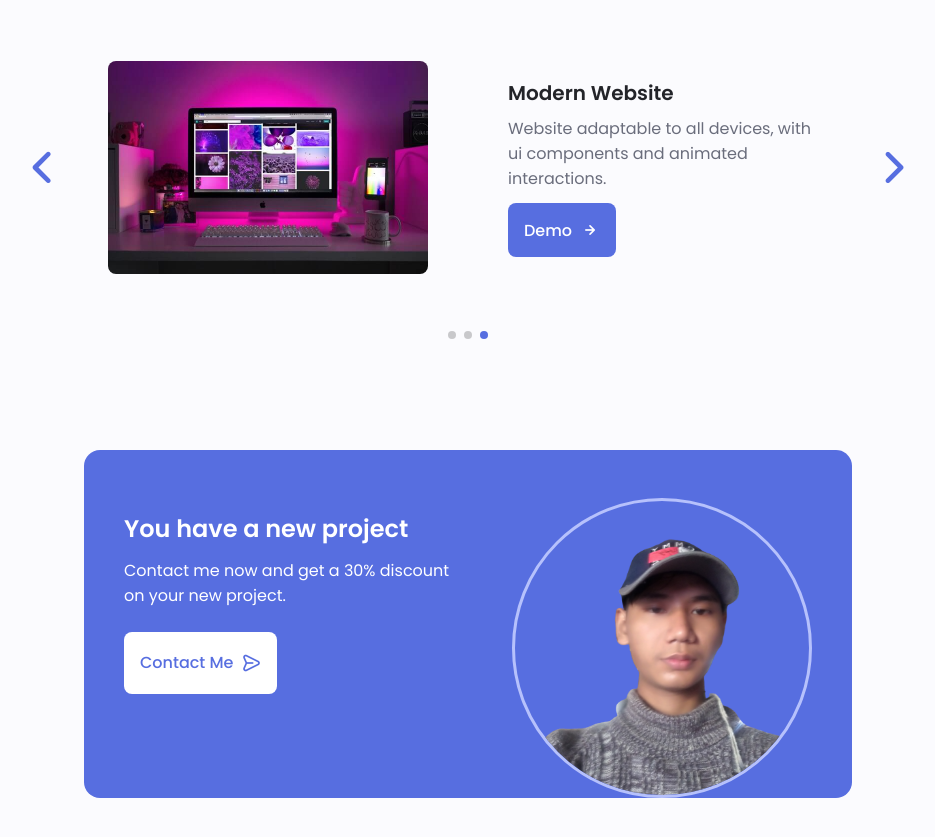
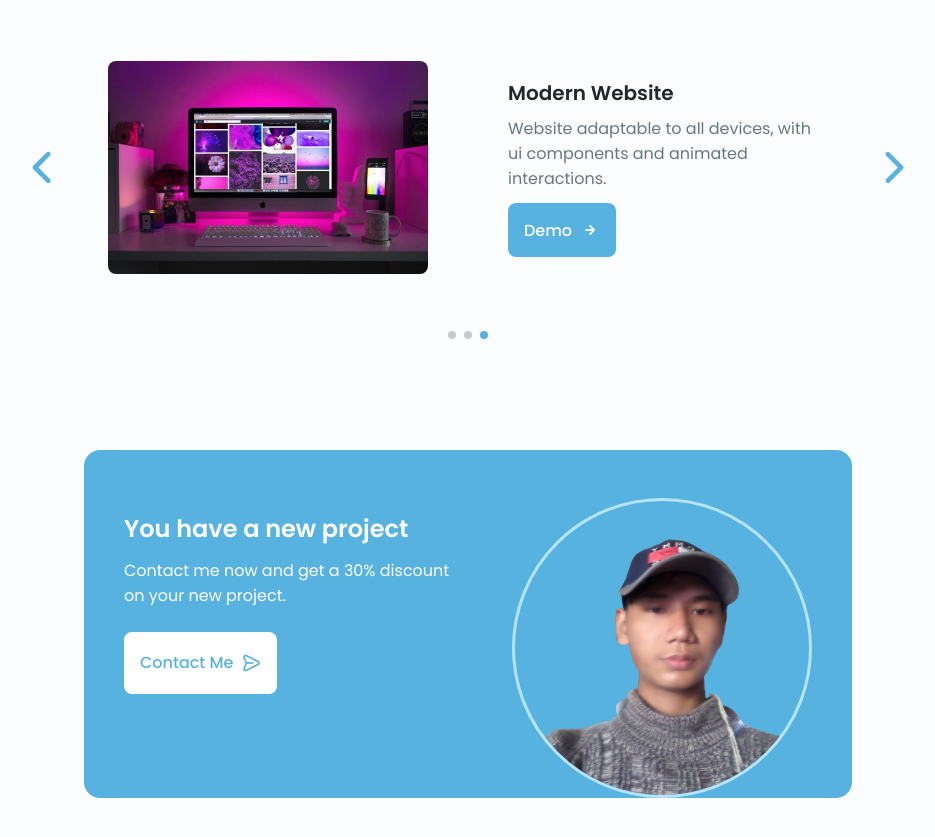
Before and after one commit to zinminnhtun/portfolio1, a plain HTML site: page index.html in a window 1280 px wide. Shown: the part 3367-4204 px from the top of the page, without its empty margins (172-1107 px from the left). Drawn offline with nearby package versions, Linux system fonts and the light colour scheme; a web font is replaced by a local one.

Commit message:
ocean solid blue

```diff
--- a/assets/css/styles.css
+++ b/assets/css/styles.css
@@ -7,7 +7,7 @@
 
     /*========== Colors ==========*/
     /* Change favorite color */
-    --hue-color: 230; /*Purple 250 - Green 142 - Blue 230 - Pink 340*/
+    --hue-color: 200; /*Purple 250 - Green 142 - Blue 230 - Pink 340*/
 
     /* HSL color mode */
     --first-color: hsl(var(--hue-color),69%,61%);
```
